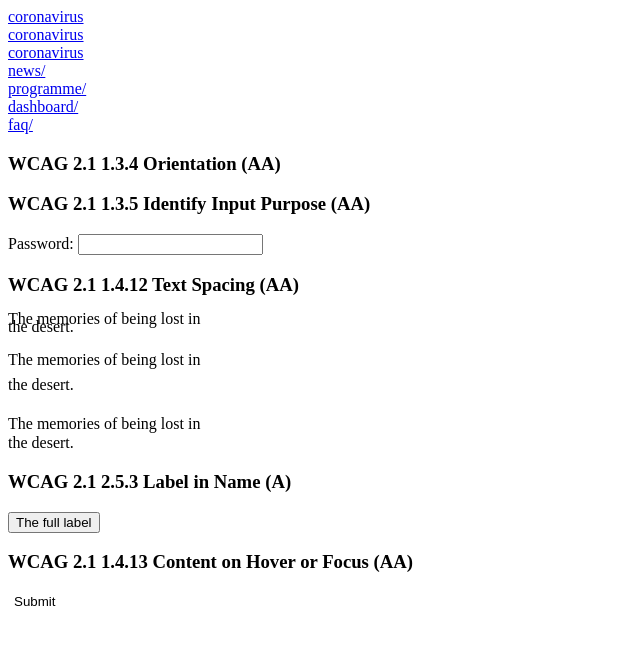
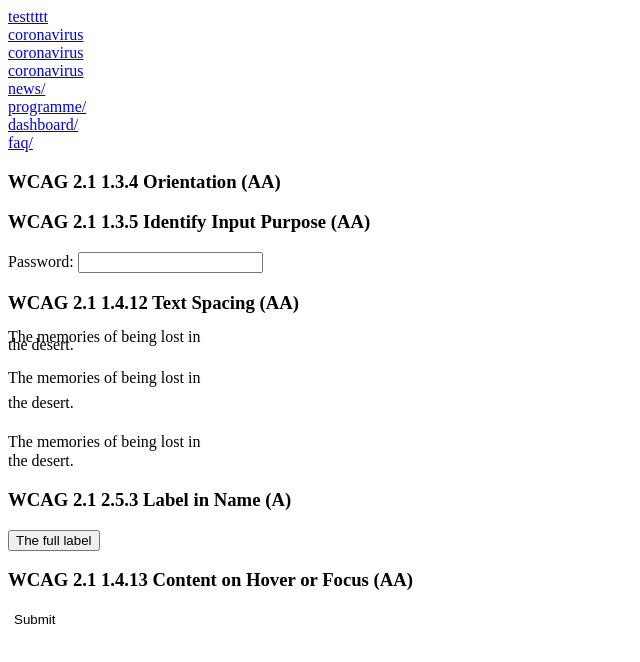
Before and after one commit to mic1711/mic1711.github.io, a plain HTML site: page index.html in a window 1280 px wide. Shown: the whole page, without its empty margins (0-640 px from the left). Drawn offline with Linux system fonts and the light colour scheme.

Commit message:
Update index.html

```diff
--- a/index.html
+++ b/index.html
@@ -48,6 +48,8 @@
 <body>
 
 
+ <a href="test.html">testtttt</a>  <br>
+
  <a href="https://www.coronavirus.gov.hk/">coronavirus</a>  <br>
 
  <a href="https://www.coronavirus.gov.hk/eng/clarifications.html">coronavirus</a>  <br>
```
